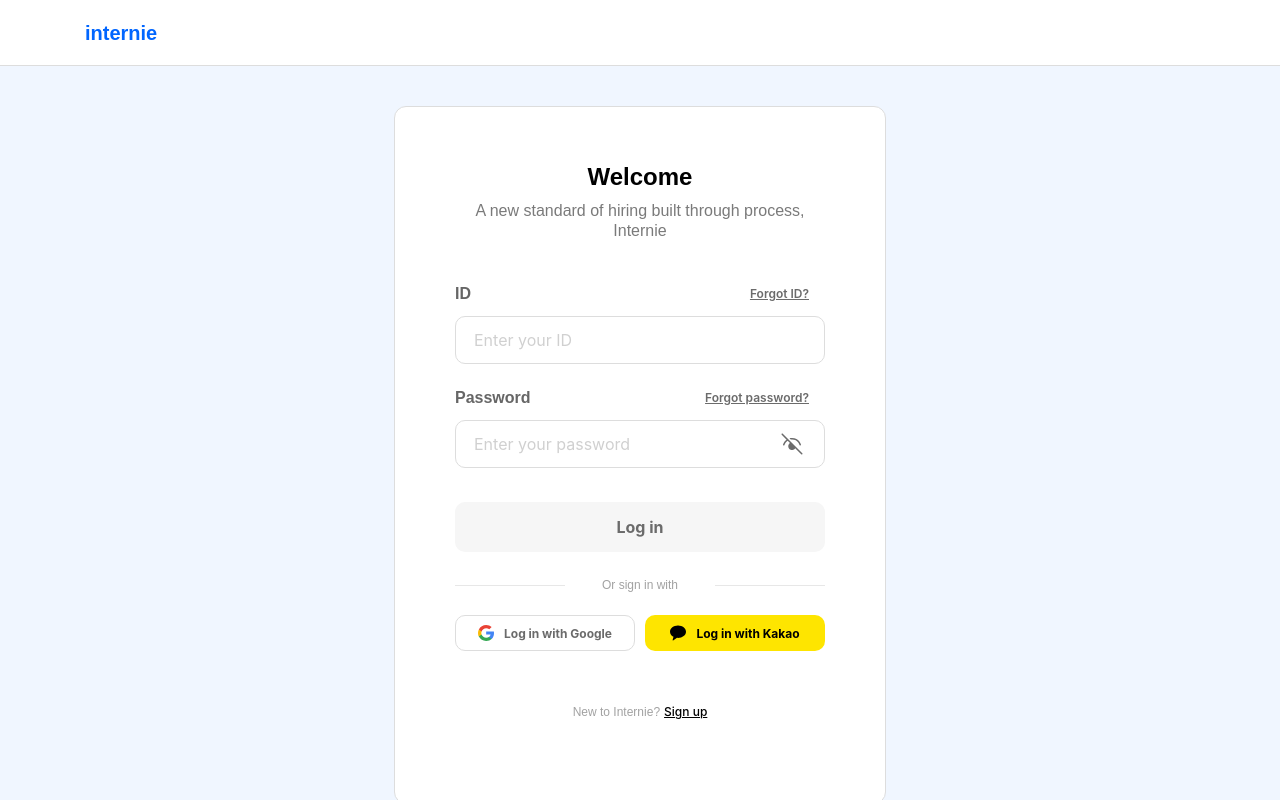
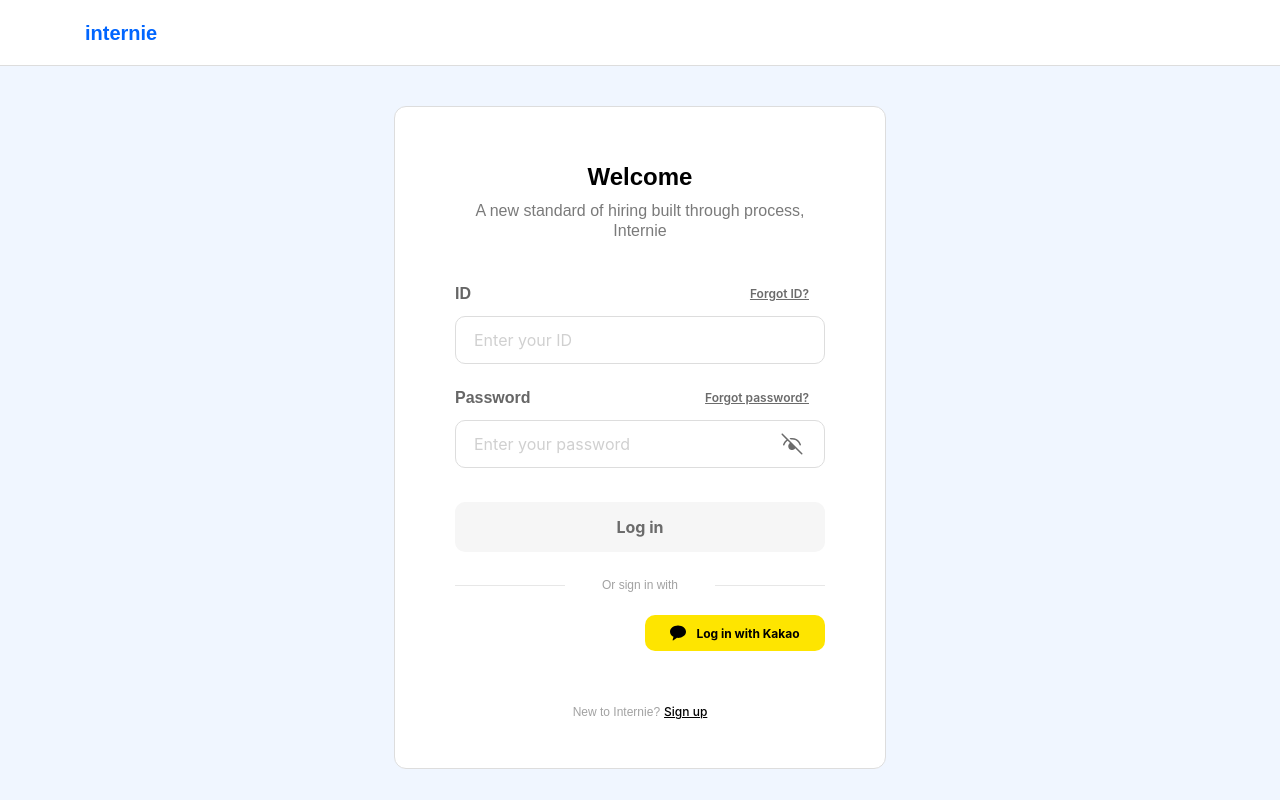
Before and after one commit to If-Aim/internie-front, a React (Vite) app: page /login in a window 1280 px wide. Built offline with nearby package versions, Linux system fonts and the light colour scheme; no server answers; a web font is replaced by a local one.

Commit message:
fix:구글로그인 버튼 렌더 수정#3

```diff
--- a/src/pages/auth/desktop/login.css
+++ b/src/pages/auth/desktop/login.css
@@ -31,6 +31,8 @@
 
 .login-desktop-btn { width: 100%; height: 50px; border: none; border-radius: 10px; font-size: 16px; font-weight: 700; cursor: pointer; display: flex; align-items: center; justify-content: center; gap: 10px; }
 .login-desktop-btn.primary { margin-top: 11px; background: #F6F6F6; color: #6B6B6B; }
+.login-google-wrap { width: 100%; }
+.login-google-wrap > div { width: 100%; }
 .login-desktop-btn.google { background: #fff; color: #6B6B6B; border: 1px solid #ddd; }
 .login-desktop-btn.kakao { background: #fee500; color: #000; }
 
--- a/src/pages/auth/desktop/login.tsx
+++ b/src/pages/auth/desktop/login.tsx
@@ -36,15 +36,6 @@ export default function Login(): React.ReactElement {
 
     const isKo = (i18n.resolvedLanguage ?? i18n.language).startsWith("ko");
     const canLogin = loginId.trim().length > 0 && password.length > 0;
-
-    const handleGoogleClick = () => {
-        const target = googleBtnRef.current?.querySelector("div[role='button']") as HTMLDivElement | null;
-        if (target) {
-            target.click();
-            return;
-        }
-        alert(isKo ? "구글 로그인 버튼을 아직 불러오지 못했습니다." : "Google login button is not ready yet.");
-    };
 
     const handleLocalLogin = async () => {
         const trimmedLoginId = loginId.trim();
@@ -209,10 +200,9 @@ export default function Login(): React.ReactElement {
                         </div>
 
                         <div className="login-desktop-socials">
-                            <button type="button" className="login-desktop-btn google" onClick={handleGoogleClick} aria-label={t("login.startWithGoogleAria")}>
-                                <img src="/logos/google_Logo.svg" alt="" width={16} height={16} />
-                                <span>{t("login.loginWithGoogle")}</span>
-                            </button>
+                            <div className="login-google-wrap">
+                                <div ref={googleBtnRef} id="google-login-btn-desktop" />
+                            </div>
 
                             <button type="button" className="login-desktop-btn kakao" onClick={() => go(kakaoAuthUrl)} aria-label={t("login.startWithKakaoAria")}>
                                 <img src="/logos/kakao_Logo.svg" alt="" width={16} height={16} />
@@ -225,9 +215,6 @@ export default function Login(): React.ReactElement {
                             <button type="button" onClick={() => navigate("/signup")}>{t("login.signupLink")}</button>
                         </div>
 
-                        <div style={{ marginTop: 12 }}>
-                            <div ref={googleBtnRef} id="google-login-btn-desktop" />
-                        </div>
                     </section>
                 </div>
             </main>
```
